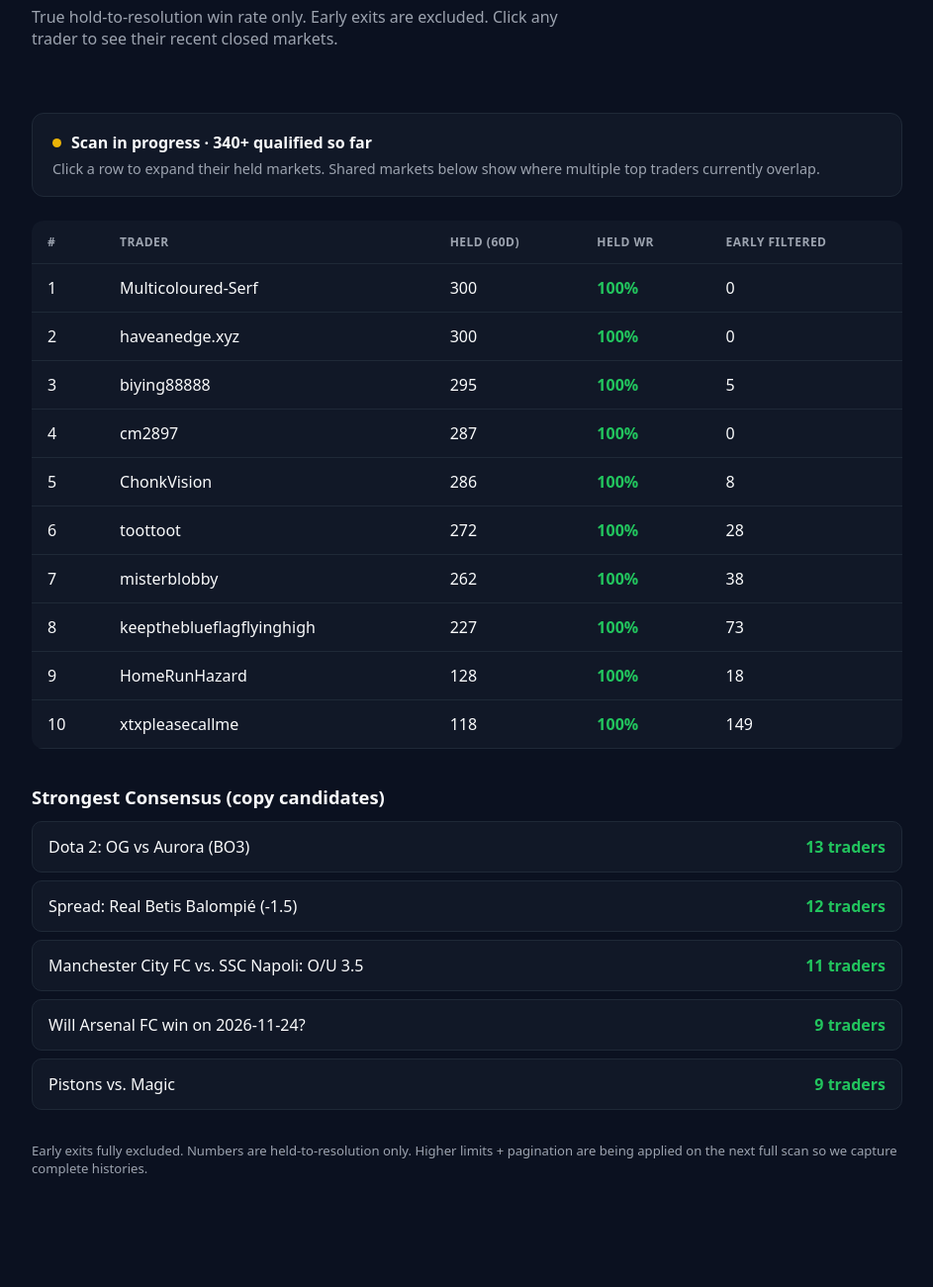
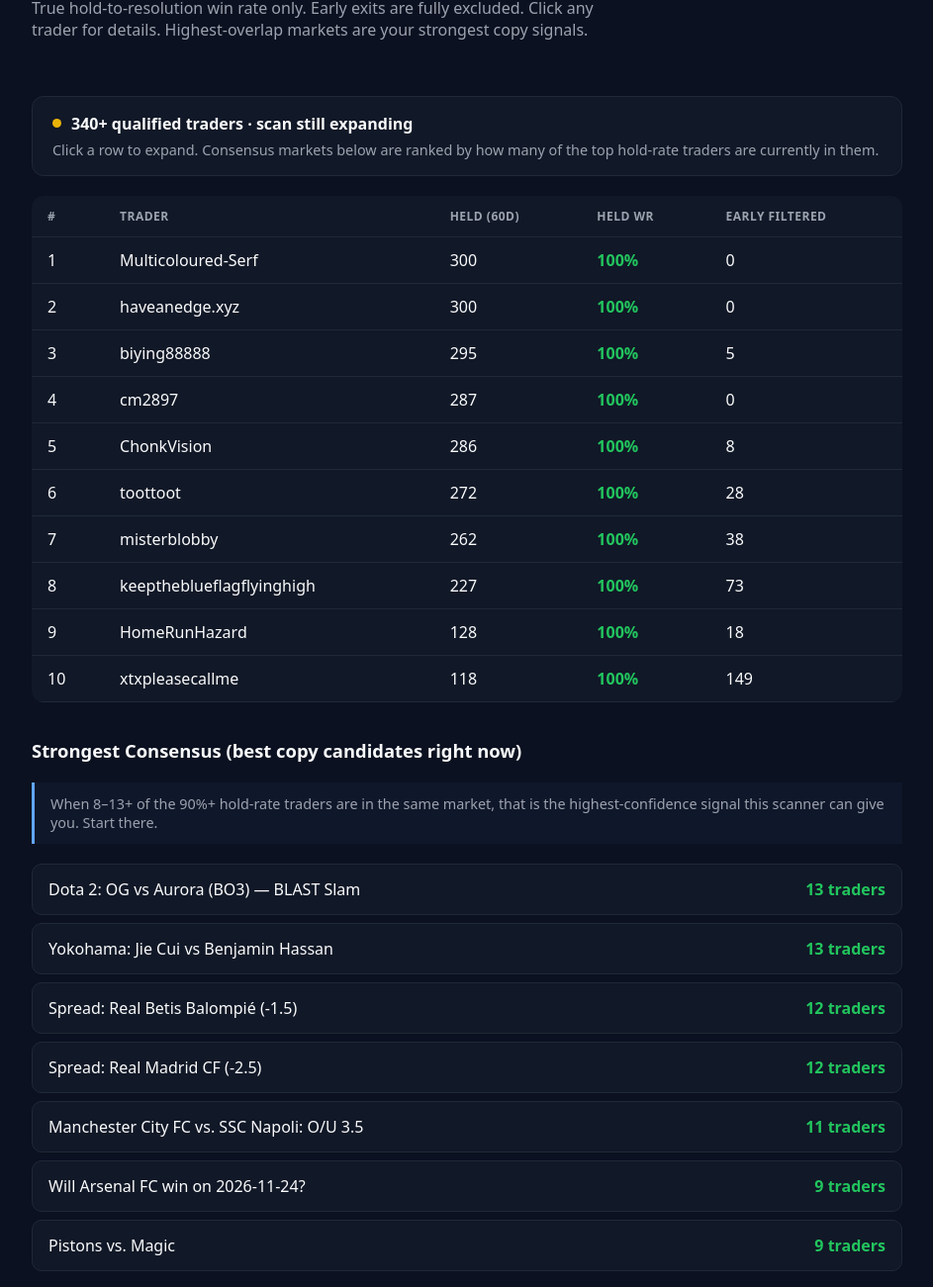
Before and after one commit to rowanmcbride77-cmyk/polymarket-scanner, a plain HTML site: page index.html in a window 1280 px wide. Shown: the part 284-1585 px from the top of the page at 99% size, without its empty margins (168-1111 px from the left). Before the commit the page ends 1534 px from the top, so only its background shows below. Drawn offline with Linux system fonts and the light colour scheme.

Commit message:
Improve HoldRate with better consensus guidance and tips for copy trading

```diff
--- a/index.html
+++ b/index.html
@@ -17,32 +17,31 @@
   }
   * { box-sizing: border-box; }
   body { margin: 0; font-family: system-ui, -apple-system, sans-serif; background: var(--bg); color: var(--text); }
-  .container { max-width: 920px; margin: 0 auto; padding: 0 20px 60px; }
+  .container { max-width: 920px; margin: 0 auto; padding: 0 20px 80px; }
   header { padding: 18px 0; border-bottom: 1px solid var(--border); display: flex; align-items: center; justify-content: space-between; }
   .logo { display: flex; align-items: center; gap: 10px; font-weight: 700; }
   .logo-icon { width: 32px; height: 32px; background: #3b82f6; border-radius: 8px; display: flex; align-items: center; justify-content: center; font-weight: 800; }
   .badge { background: #1e293b; border: 1px solid #334155; border-radius: 999px; padding: 6px 14px; font-size: 0.85rem; color: var(--muted); }
-  .hero { padding: 40px 0 24px; }
+  .hero { padding: 36px 0 20px; }
   .label { color: var(--green); font-size: 0.75rem; letter-spacing: 1.6px; font-weight: 600; margin-bottom: 10px; }
-  h1 { font-size: 2.4rem; margin: 0 0 14px; font-weight: 700; line-height: 1.15; }
+  h1 { font-size: 2.3rem; margin: 0 0 12px; font-weight: 700; line-height: 1.15; }
   h1 span { color: var(--accent); }
-  .desc { color: var(--muted); font-size: 1rem; max-width: 560px; }
-  .status-card { background: var(--card); border: 1px solid var(--border); border-radius: 12px; padding: 18px 20px; margin: 24px 0; }
-  .status-header { display: flex; align-items: center; gap: 10px; margin-bottom: 6px; }
-  .dot { width: 9px; height: 9px; background: var(--yellow); border-radius: 50%; }
+  .desc { color: var(--muted); font-size: 1rem; max-width: 580px; }
+  .status-card { background: var(--card); border: 1px solid var(--border); border-radius: 12px; padding: 16px 20px; margin: 20px 0; }
   table { width: 100%; border-collapse: collapse; background: var(--card); border-radius: 12px; overflow: hidden; }
-  th, td { padding: 13px 16px; text-align: left; border-bottom: 1px solid var(--border); }
+  th, td { padding: 12px 16px; text-align: left; border-bottom: 1px solid var(--border); }
   th { font-size: 0.75rem; color: var(--muted); font-weight: 600; text-transform: uppercase; letter-spacing: 0.5px; }
   tr.clickable { cursor: pointer; }
   tr.clickable:hover td { background: #1a2332; }
   .wr { color: var(--green); font-weight: 600; }
   .detail { display: none; background: #0f172a; }
   .detail.open { display: table-row; }
-  .detail td { padding: 16px 20px; font-size: 0.9rem; color: var(--muted); }
-  .shared h2, .copies h2 { font-size: 1.15rem; margin: 36px 0 12px; }
+  .detail td { padding: 14px 18px; font-size: 0.88rem; color: var(--muted); }
+  h2 { font-size: 1.15rem; margin: 36px 0 12px; }
   .market { background: var(--card); border: 1px solid var(--border); border-radius: 10px; padding: 14px 16px; margin-bottom: 8px; display: flex; justify-content: space-between; align-items: center; }
   .market strong { color: var(--green); }
-  .note { margin-top: 32px; color: var(--muted); font-size: 0.82rem; }
+  .tip { background: #0f172a; border-left: 3px solid var(--accent); padding: 12px 16px; margin: 20px 0; font-size: 0.9rem; color: var(--muted); }
+  .note { margin-top: 28px; color: var(--muted); font-size: 0.82rem; }
 </style>
 </head>
 <body>
@@ -58,15 +57,15 @@
   <div class="hero">
     <div class="label">POLYMARKET TRADER RANKINGS</div>
     <h1>Find traders<br>who meet the <span>90%</span><br>rule.</h1>
-    <p class="desc">True hold-to-resolution win rate only. Early exits are excluded. Click any trader to see their recent closed markets.</p>
+    <p class="desc">True hold-to-resolution win rate only. Early exits are fully excluded. Click any trader for details. Highest-overlap markets are your strongest copy signals.</p>
   </div>
 
   <div class="status-card">
-    <div class="status-header">
-      <div class="dot"></div>
-      <div style="font-weight:600;">Scan in progress · 340+ qualified so far</div>
+    <div style="display:flex; align-items:center; gap:10px; margin-bottom:6px;">
+      <div style="width:9px; height:9px; background:var(--yellow); border-radius:50%;"></div>
+      <div style="font-weight:600;">340+ qualified traders · scan still expanding</div>
     </div>
-    <div style="color:var(--muted); font-size:0.9rem;">Click a row to expand their held markets. Shared markets below show where multiple top traders currently overlap.</div>
+    <div style="color:var(--muted); font-size:0.9rem;">Click a row to expand. Consensus markets below are ranked by how many of the top hold-rate traders are currently in them.</div>
   </div>
 
   <table id="traders">
@@ -76,12 +75,13 @@
     <tbody></tbody>
   </table>
 
-  <div class="copies">
-    <h2>Strongest Consensus (copy candidates)</h2>
-    <div id="shared-markets"></div>
+  <h2>Strongest Consensus (best copy candidates right now)</h2>
+  <div class="tip">When 8–13+ of the 90%+ hold-rate traders are in the same market, that is the highest-confidence signal this scanner can give you. Start there.</div>
+  <div id="shared-markets"></div>
+
+  <div class="note">
+    Early exits are excluded from all win rates. Full per-trader market histories (no 300 cap) are being added on the next scan via pagination. Player props and team markets are both included automatically.
   </div>
-
-  <div class="note">Early exits fully excluded. Numbers are held-to-resolution only. Higher limits + pagination are being applied on the next full scan so we capture complete histories.</div>
 </div>
 
 <script>
@@ -110,7 +110,7 @@ traders.forEach((t, i) => {
     } else {
       const detail = document.createElement("tr");
       detail.className = "detail open";
-      detail.innerHTML = `<td colspan="5">Held-to-resolution markets (last 60d): ${t.held} total · ${t.wr}% win rate · ${t.early} early exits filtered out.<br><br>Full per-market list loads on the next scan (pagination added so we no longer stop at 300).</td>`;
+      detail.innerHTML = `<td colspan="5"><strong>${t.name}</strong> — ${t.held} held-to-resolution markets in the last 60 days · <span class="wr">${t.wr}%</span> win rate · ${t.early} early exits filtered out.<br><br>Full market-by-market list will appear here once the paginated scan finishes.</td>`;
       tr.after(detail);
     }
   };
@@ -118,8 +118,10 @@ traders.forEach((t, i) => {
 });
 
 document.getElementById("shared-markets").innerHTML = `
-  <div class="market"><span>Dota 2: OG vs Aurora (BO3)</span><strong>13 traders</strong></div>
+  <div class="market"><span>Dota 2: OG vs Aurora (BO3) — BLAST Slam</span><strong>13 traders</strong></div>
+  <div class="market"><span>Yokohama: Jie Cui vs Benjamin Hassan</span><strong>13 traders</strong></div>
   <div class="market"><span>Spread: Real Betis Balompié (-1.5)</span><strong>12 traders</strong></div>
+  <div class="market"><span>Spread: Real Madrid CF (-2.5)</span><strong>12 traders</strong></div>
   <div class="market"><span>Manchester City FC vs. SSC Napoli: O/U 3.5</span><strong>11 traders</strong></div>
   <div class="market"><span>Will Arsenal FC win on 2026-11-24?</span><strong>9 traders</strong></div>
   <div class="market"><span>Pistons vs. Magic</span><strong>9 traders</strong></div>
```
